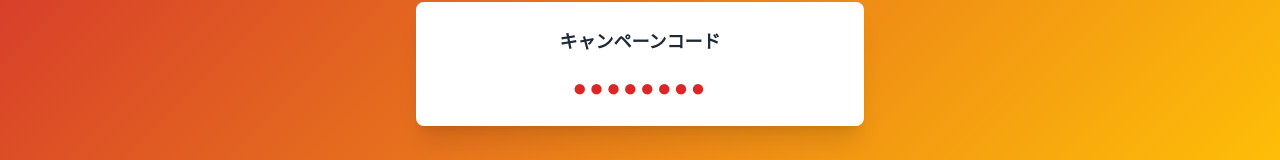
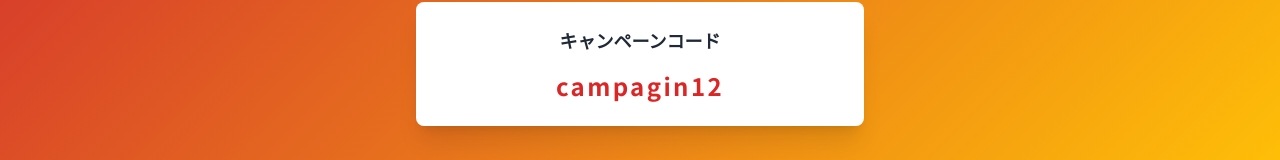
Before and after one commit to irohacs/Toku-sell, a plain HTML site: page index.html in a window 1280 px wide. Shown: the part 2207-2367 px from the top of the page. Drawn offline with nearby package versions, Linux system fonts and the light colour scheme.

Commit message:
Add files via upload

```diff
--- a/index.html
+++ b/index.html
@@ -116,7 +116,8 @@
         <p class="text-xl md:text-2xl mb-8 font-medium">11月中のご注文で、<strong class="bg-yellow-400 text-red-800 px-2 py-1 rounded">全品5% OFF！</strong></p>
         <div class="max-w-md mx-auto bg-white text-gray-800 p-6 rounded-lg shadow-xl">
           <p class="text-lg font-semibold mb-4">キャンペーンコード</p>
-          <p class="text-2xl font-bold text-red-600 tracking-widest">●●●●●●●●</p>
+          <p class="text-2xl font-bold text-red-600 tracking-widest">
+campagin12</p>
         </div>
       </div>
     </section>
```
